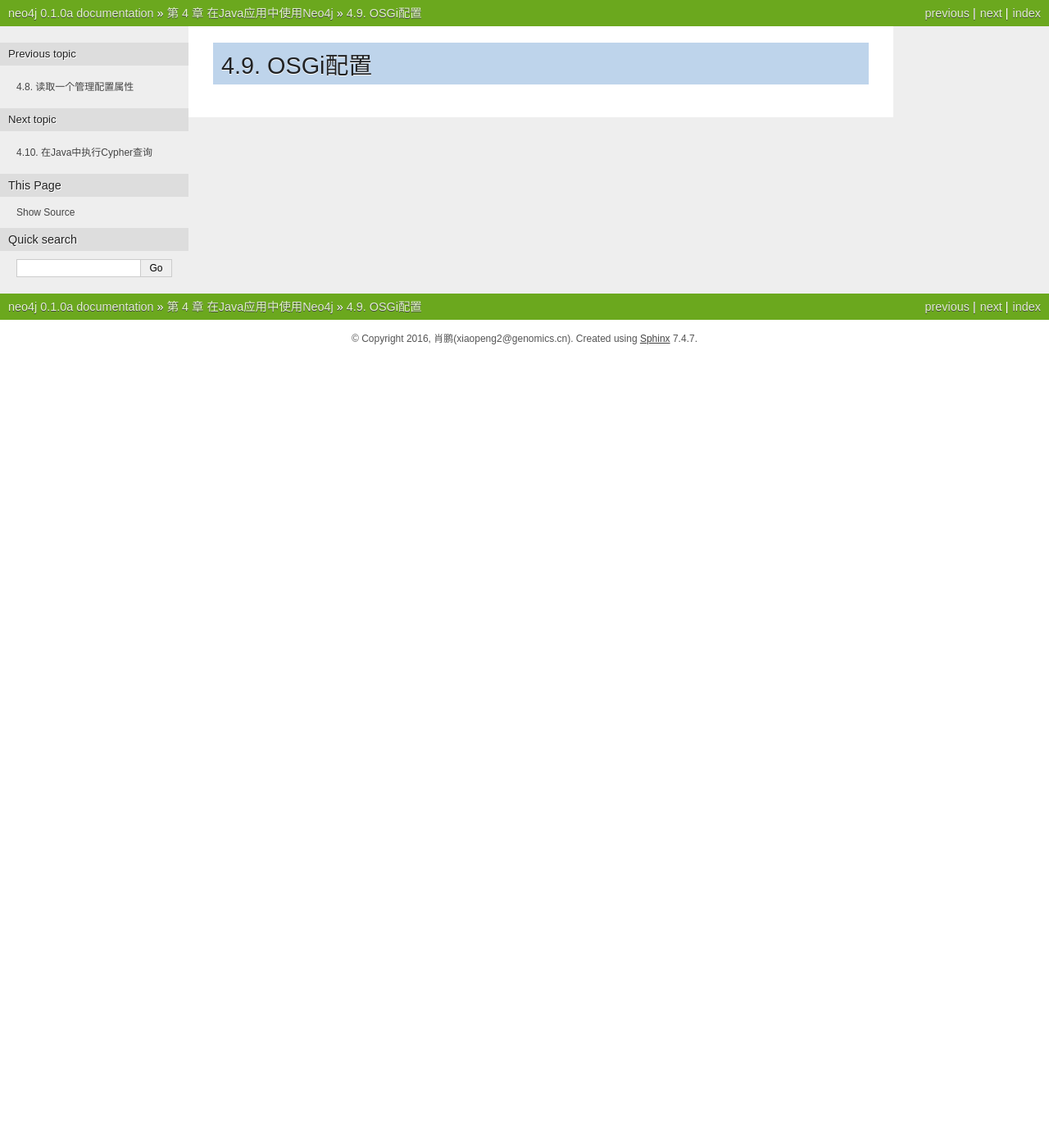
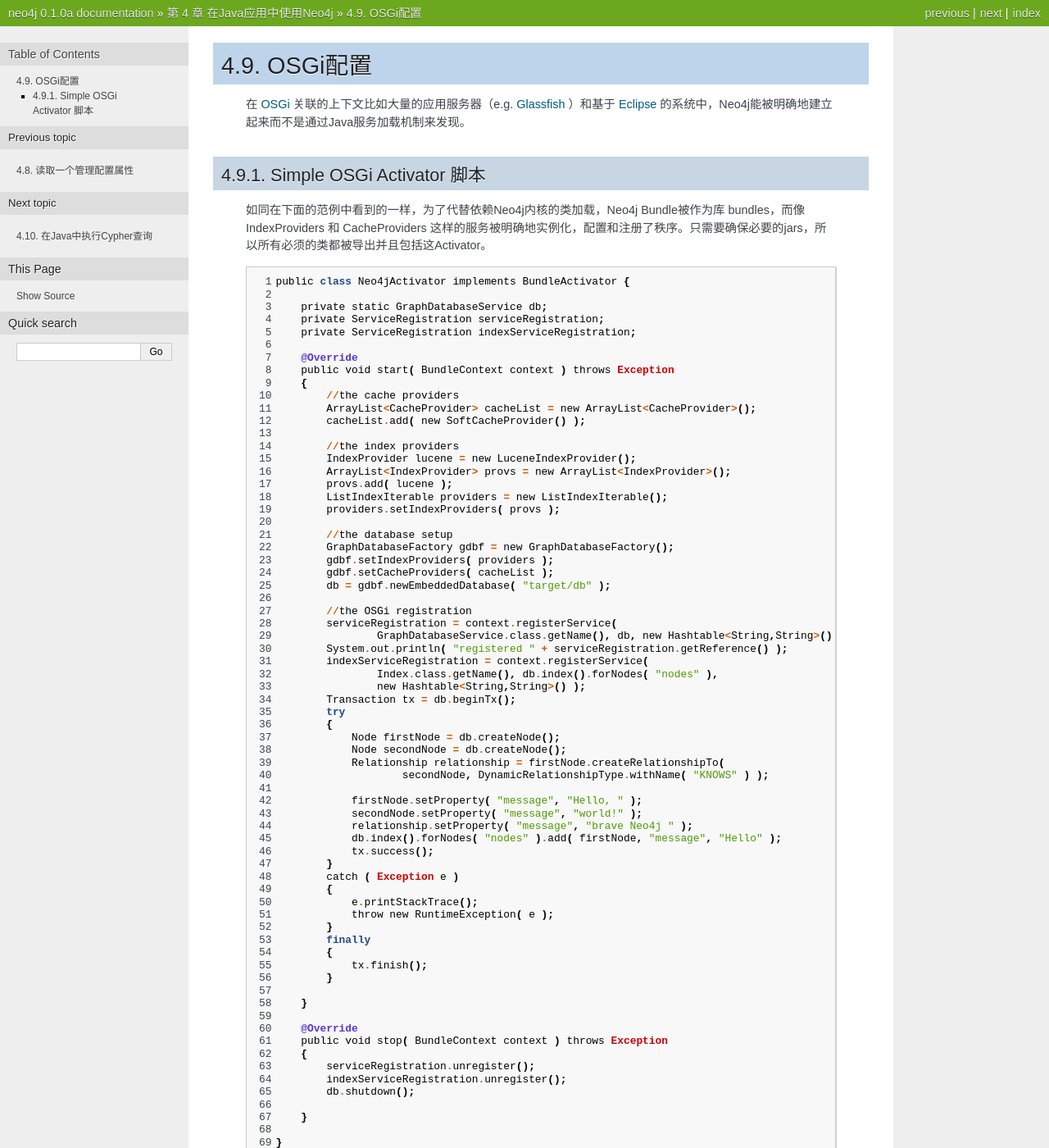
Before and after one commit to PaddyXiao/neo4j-docs, a Sphinx documentation site: the page built from docs/source/chapter4/chapter4_9.rst, in a window 1280 px wide and 1400 px high. Shown: the whole window at 82% size. Built offline with Sphinx 7.4.7, drawn with Linux system fonts in a browser that asks for light colours.

Commit message:
add chapter4.9

```diff
--- a/docs/source/chapter4/chapter4_9.rst
+++ b/docs/source/chapter4/chapter4_9.rst
@@ -1,2 +1,84 @@
+.. _chapter4_8_index:
+
 4.9. OSGi配置
 ==================================
+
+    在 `OSGi <http://www.osgi.org/>`_ 关联的上下文比如大量的应用服务器（e.g. `Glassfish <http://glassfish.java.net/>`_ ）和基于 `Eclipse <http://www.eclipse.org>`_ 的系统中，Neo4j能被明确地建立起来而不是通过Java服务加载机制来发现。
+
+4.9.1. Simple OSGi Activator 脚本
+------------------------------------------------------------------
+
+    如同在下面的范例中看到的一样，为了代替依赖Neo4j内核的类加载，Neo4j Bundle被作为库 bundles，而像 IndexProviders 和 CacheProviders 这样的服务被明确地实例化，配置和注册了秩序。只需要确保必要的jars，所以所有必须的类都被导出并且包括这Activator。
+
+    .. code-block:: python
+        :linenos:
+
+        public class Neo4jActivator implements BundleActivator {
+
+            private static GraphDatabaseService db;
+            private ServiceRegistration serviceRegistration;
+            private ServiceRegistration indexServiceRegistration;
+
+            @Override
+            public void start( BundleContext context ) throws Exception
+            {
+                //the cache providers
+                ArrayList<CacheProvider> cacheList = new ArrayList<CacheProvider>();
+                cacheList.add( new SoftCacheProvider() );
+
+                //the index providers
+                IndexProvider lucene = new LuceneIndexProvider();
+                ArrayList<IndexProvider> provs = new ArrayList<IndexProvider>();
+                provs.add( lucene );
+                ListIndexIterable providers = new ListIndexIterable();
+                providers.setIndexProviders( provs );
+
+                //the database setup
+                GraphDatabaseFactory gdbf = new GraphDatabaseFactory();
+                gdbf.setIndexProviders( providers );
+                gdbf.setCacheProviders( cacheList );
+                db = gdbf.newEmbeddedDatabase( "target/db" );
+
+                //the OSGi registration
+                serviceRegistration = context.registerService(
+                        GraphDatabaseService.class.getName(), db, new Hashtable<String,String>() );
+                System.out.println( "registered " + serviceRegistration.getReference() );
+                indexServiceRegistration = context.registerService(
+                        Index.class.getName(), db.index().forNodes( "nodes" ),
+                        new Hashtable<String,String>() );
+                Transaction tx = db.beginTx();
+                try
+                {
+                    Node firstNode = db.createNode();
+                    Node secondNode = db.createNode();
+                    Relationship relationship = firstNode.createRelationshipTo(
+                            secondNode, DynamicRelationshipType.withName( "KNOWS" ) );
+
+                    firstNode.setProperty( "message", "Hello, " );
+                    secondNode.setProperty( "message", "world!" );
+                    relationship.setProperty( "message", "brave Neo4j " );
+                    db.index().forNodes( "nodes" ).add( firstNode, "message", "Hello" );
+                    tx.success();
+                }
+                catch ( Exception e )
+                {
+                    e.printStackTrace();
+                    throw new RuntimeException( e );
+                }
+                finally
+                {
+                    tx.finish();
+                }
+
+            }
+
+            @Override
+            public void stop( BundleContext context ) throws Exception
+            {
+                serviceRegistration.unregister();
+                indexServiceRegistration.unregister();
+                db.shutdown();
+
+            }
+
+        }
```
Also changed, not shown: 7 other files.
